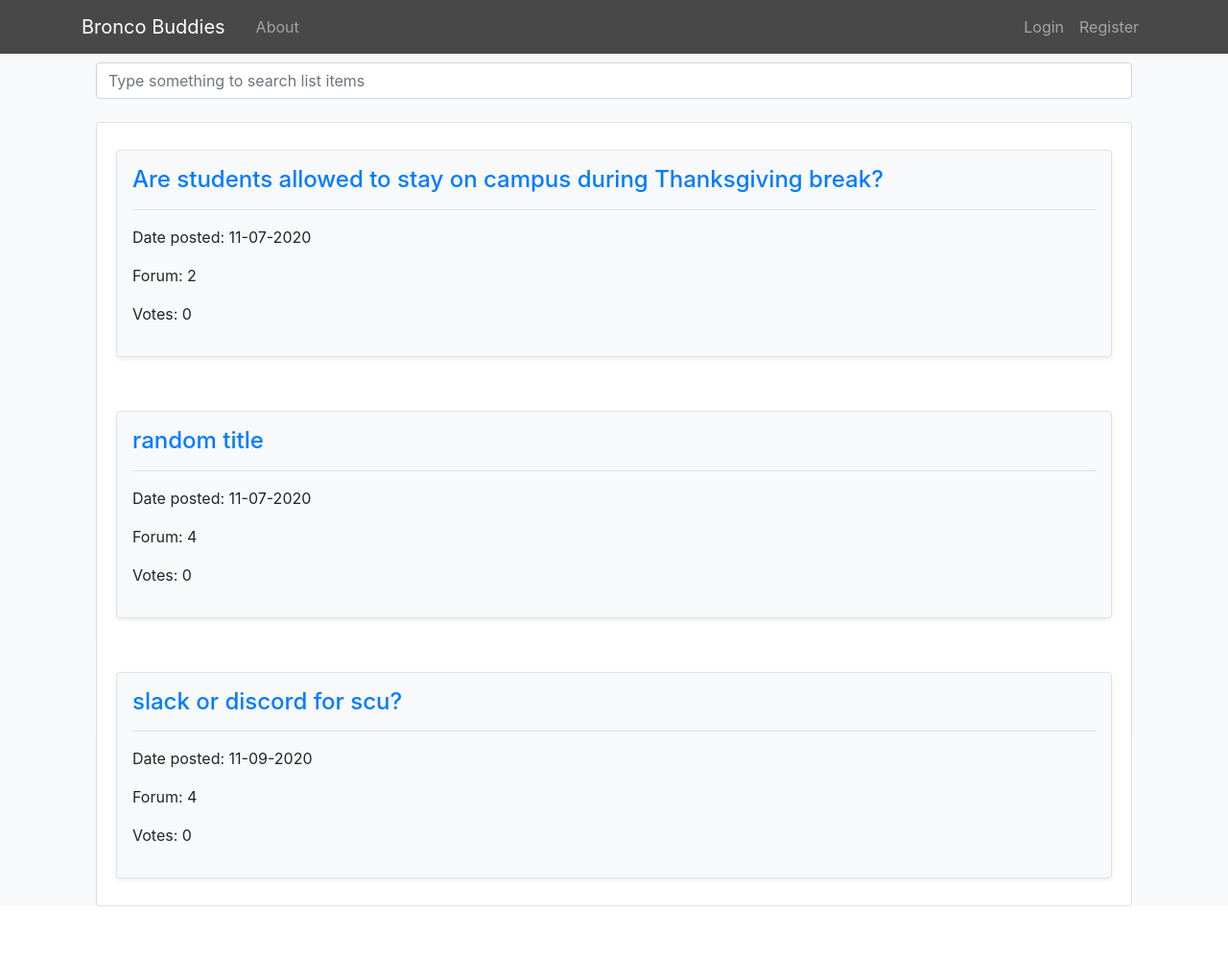
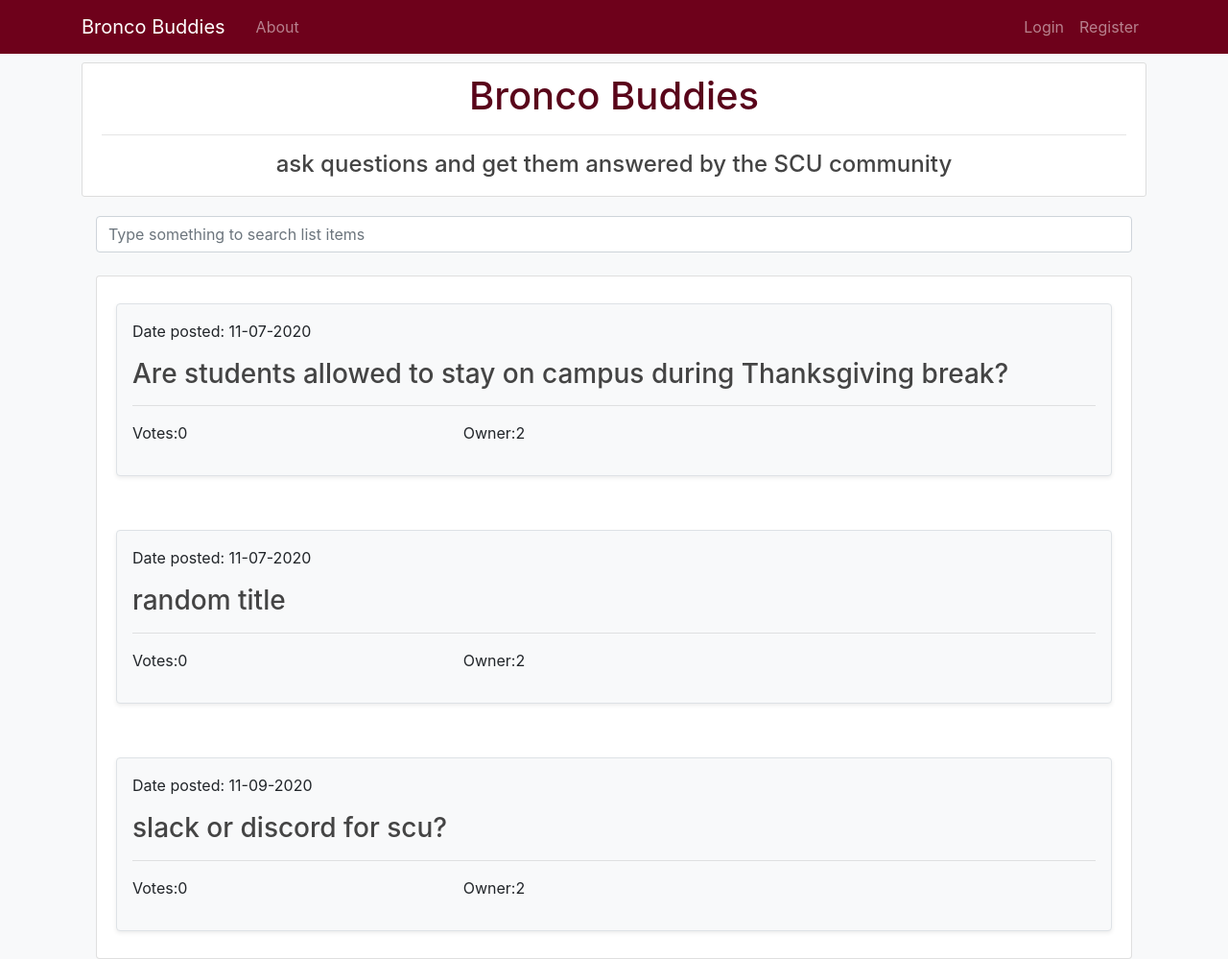
Before and after one commit to ccfernandes/SCU-Bronco-Buddies, a Flask app: page / in a window 1280 px wide. Shown: the whole page at 96% size. Before the commit the page ends 944 px from the top, so only its background shows below. Run offline with Flask 2, Linux system fonts and the light colour scheme; data comes from the database, SQL or seed files in the repository; both versions use the stored data as it was after the commit; parts of the project's set-up code (start-up, migrations or seed data) failed here and were passed over; some libraries are stand-ins or nearby versions.

Commit message:
new css styling

```diff
--- a/SCU-Bronco-Buddies/bronco_buddies/bronco_buddies/static/main.css
+++ b/SCU-Bronco-Buddies/bronco_buddies/bronco_buddies/static/main.css
@@ -6,7 +6,7 @@ body {
 }
 
 h1 {
-  color: #407692;
+  color: #59051a;
 }
 
 h2, h3, h4, h5, h6 {
@@ -15,7 +15,7 @@ h2, h3, h4, h5, h6 {
 
 /*navigation bar color*/
 .bg-steel {
-  background-color: #494848;
+  background-color: #6e011b;
 }
 
 .site-header .navbar-nav .nav-link {
@@ -42,8 +42,20 @@ h2, h3, h4, h5, h6 {
   color: #444444;
 }
 
+a:link {
+  color: #444444;
+}
+
+a:visited {
+  color: #912d2d;
+}
+
+a:hover {
+  color: #662020;
+}
+
 a.article-title:hover {
-  color: #428bca;
+  color: #912d2d;
   text-decoration: none;
 }
 
@@ -51,7 +63,7 @@ a.article-title:hover {
       display: block;
         width: 100px;
         height: 35px;
-        background: #4E9CAF;
+        background: #912d2d;
         padding: 10px;
         text-align: center;
         border-radius: 5px;
--- a/SCU-Bronco-Buddies/bronco_buddies/bronco_buddies/templates/home.html
+++ b/SCU-Bronco-Buddies/bronco_buddies/bronco_buddies/templates/home.html
@@ -7,10 +7,17 @@
 	<link rel="stylesheet" href="https://cdnjs.cloudflare.com/ajax/libs/intl-tel-input/16.0.4/css/intlTelInput.css">
 	<link rel="stylesheet" href="../static/css/colors.css">
 	<style>
+		.heading{
+			text-align: center;
+		}
 	</style>
 </head>
 <body class="bg-light">
-
+	<div class='content-section heading'>
+		<h1>Bronco Buddies</h1>
+		<hr>
+		<h4>ask questions and get them answered by the SCU community</h4>
+	</div>
 	{% if current_user.is_authenticated: %}
 	<main role="main" class="container">
 		<div class="my-3 p-3 bg-white rounded shadow-sm">
@@ -18,7 +25,6 @@
 		</div>
 	</main>
 	{% endif %}
-
 	<!-- Search form (doesn't work) -->
 	<div class="container">
 	  <input class="form-control" id="listSearch" type="text" placeholder="Type something to search list items">
@@ -27,11 +33,17 @@
 	    	{% for post in posts %}
 	    	<li class="list-group-item">
 		    	<div class="my-3 p-3 bg-light rounded border shadow-sm">
-					<h4><a href="{{ url_for('post', post_id=post.id) }}"> {{post.title}}</a></h4>
+		    		<p>Date posted: {{post.date_posted.strftime('%m-%d-%Y')}}</p>
+					<h3><a href="{{ url_for('post', post_id=post.id) }}"> {{post.title}}</a></h3>
 					<hr>
-					<p>Date posted: {{post.date_posted.strftime('%m-%d-%Y')}}</p>
-					<p>Forum: {{post.forum_id}} </p>
-					<p>Votes: {{post.votes}}</p>
+					<div class="row">
+		    			<div class="col-sm-4">
+								<p>Votes:{{post.votes}}</p>
+						</div>
+						<div class="col-sm-4">
+								<p>Owner:{{post.owner_id}}</p>
+						</div>
+	    			</div>
 				</div>
 			</li>
 			{% endfor %}
```
Also changed, not shown: SCU-Bronco-Buddies/bronco_buddies/bronco_buddies/templates/about.html (+10 -5 lines), SCU-Bronco-Buddies/bronco_buddies/bronco_buddies/BroncoBuddies.db.
